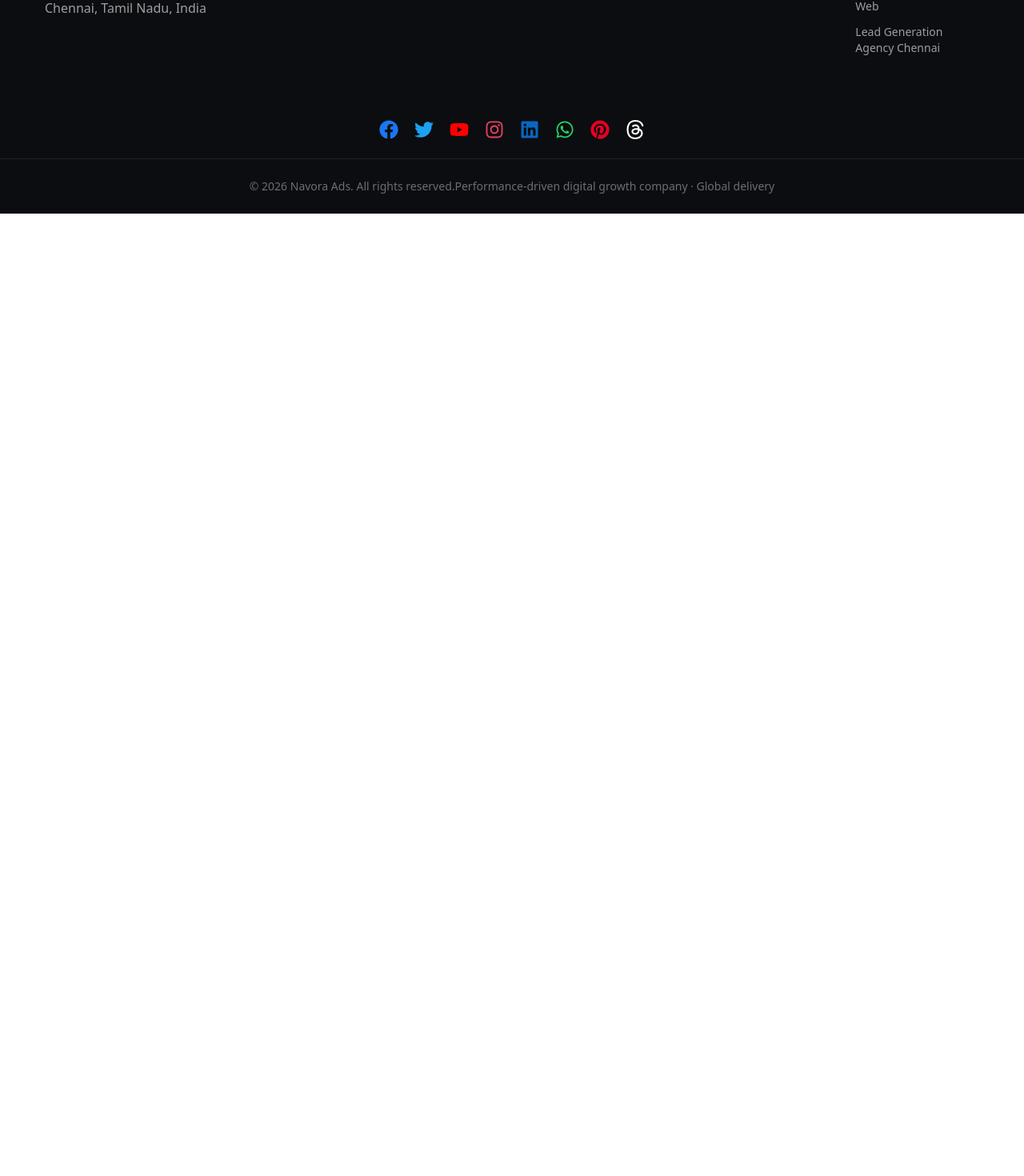
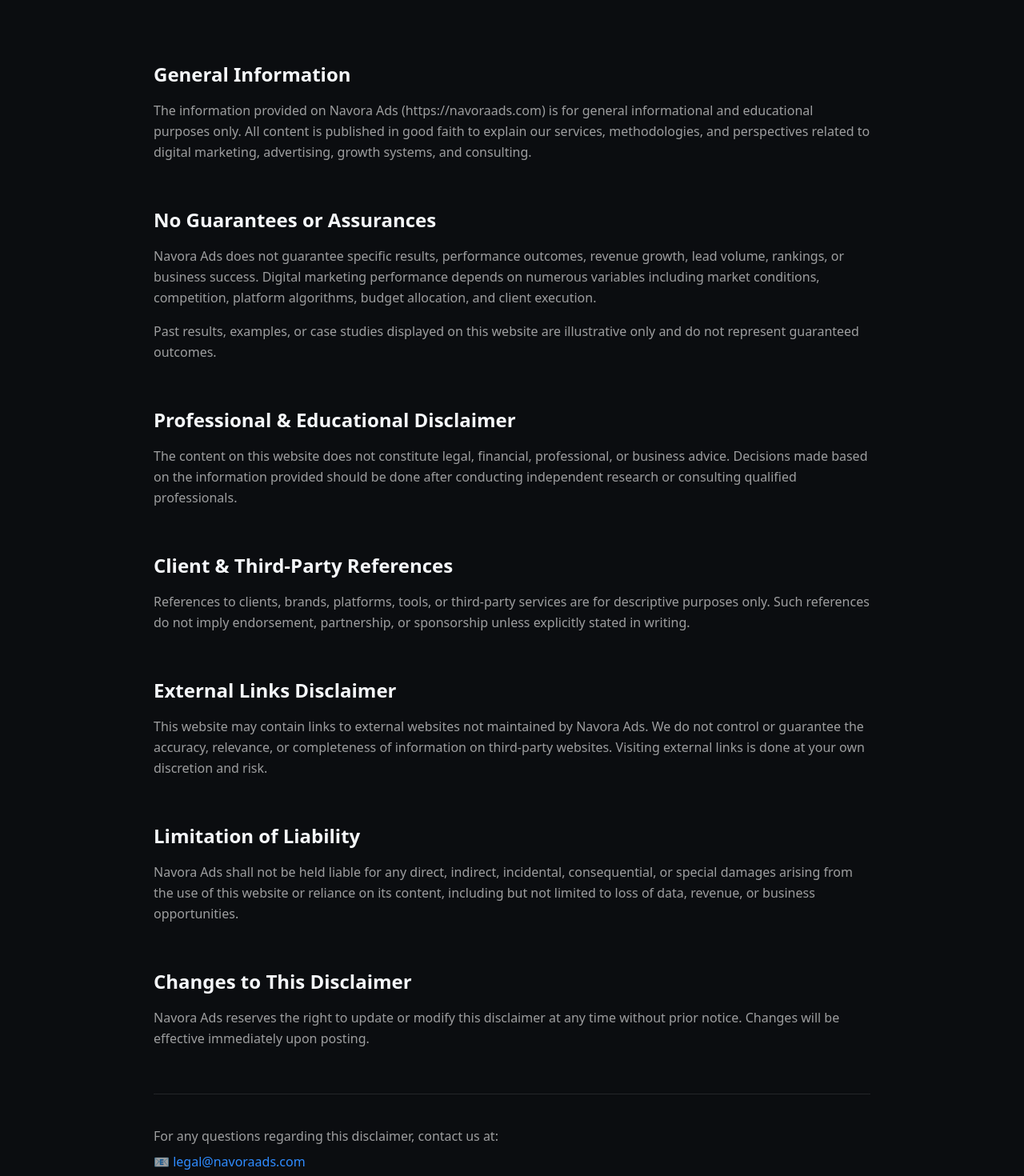
Before and after one commit to ceomindai-alt/Navora-Ads, a React (Vite) app in the folder frontend/: page /disclaimer in a window 1280 px wide. Shown: the part 319-1789 px from the top of the page at 80% size. Before the commit the page ends 800 px from the top, so only its background shows below. Built offline with nearby package versions, Linux system fonts and the light colour scheme; no server answers.

Commit message:
remove underlines

```diff
--- a/frontend/src/App.jsx
+++ b/frontend/src/App.jsx
@@ -10,7 +10,7 @@
 import MetaAds from "./seo/MetaAds";
 import GoogleAds from "./seo/GoogleAds";
 import Lead from "./seo/Lead";
-import Privacy from "./pages/privacy";
+import Privacy from "./pages/Privacy";
 import Terms from "./pages/Term";
 import Cookie from "./pages/Cookie";
 import Healthcare from "./pages/Healthcare";
@@ -24,7 +24,7 @@
 import Insights from "./pages/Insights";
 import Snowfall from "react-snowfall";
 import HighTicketLanding from "./seo/HighTicketLanding";
-
+import Disclaimer from "./pages/Disclaimer";
 
 function App() {
   return (
@@ -45,7 +45,8 @@
         <Route path="/google-ads-agency-chennai" element={<GoogleAds />} />
         <Route path="/lead-generation-agency-chennai" element={<Lead />} />
         <Route path="/privacy-policy" element={<Privacy />} />
-        <Route path="/terms-conditions" element={<Terms />} />
+        <Route path="/terms" element={<Terms />} />
+        <Route path="/disclaimer" element={<Disclaimer />} />
         <Route path="/cookie-policy" element={<Cookie />} />
         <Route path="/case-studies/healthcare-performance-marketing" element={<Healthcare />} />
         <Route path="/case-studies/real-estate-lead-generation" element={<RealEstate />} />
@@ -54,7 +55,7 @@
         <Route path="/whatsappcta" element={<WhatsAppCTA />} />
         <Route path="/thank-you" element={<ThankYou />} />
         <Route path="/careers" element={<Careers />} />
-        <Route path="/ourprocess" element={<OurProcess />} />
+        <Route path="/our-process" element={<OurProcess />} />
         <Route path="/insights" element={<Insights />} />
         <Route path="/web" element={<HighTicketLanding />} />
       </Routes>
--- a/frontend/src/components/HF.jsx
+++ b/frontend/src/components/HF.jsx
@@ -142,6 +142,10 @@
 // No missing sections or bars
 
 export function Footer() {
+  const scrollTop = () => {
+    window.scrollTo({ top: 0, left: 0, behavior: "instant" });
+  };
+
   return (
     <footer className="bg-[#0B0D10] text-white/60 border-t border-white/10">
 
@@ -162,7 +166,10 @@
             <div className="text-base space-y-2">
               <p>
                 Email:{" "}
-                <a href="mailto:info@navoraads.com" className="hover:text-white transition">
+                <a
+                  href="mailto:info@navoraads.com"
+                  className="hover:text-white transition"
+                >
                   info@navoraads.com
                 </a>
               </p>
@@ -175,10 +182,10 @@
           <div>
             <h4 className="text-white font-medium mb-6">Company</h4>
             <ul className="space-y-3 text-sm">
-              <li><Link to="/">Home</Link></li>
-              <li><Link to="/about">About</Link></li>
-              <li><Link to="/careers">Careers</Link></li>
-              <li><Link to="/contact">Contact</Link></li>
+              <li><Link to="/" onClick={scrollTop}>Home</Link></li>
+              <li><Link to="/about" onClick={scrollTop}>About</Link></li>
+              <li><Link to="/careers" onClick={scrollTop}>Careers</Link></li>
+              <li><Link to="/contact" onClick={scrollTop}>Contact</Link></li>
             </ul>
           </div>
 
@@ -186,10 +193,10 @@
           <div>
             <h4 className="text-white font-medium mb-6">Expertise</h4>
             <ul className="space-y-3 text-sm">
-              <li><Link to="/services">Services</Link></li>
-              <li><Link to="/case-studies">Case Studies</Link></li>
-              <li><Link to="/our-process">Our Process</Link></li>
-              <li><Link to="/insights">Insights</Link></li>
+              <li><Link to="/services" onClick={scrollTop}>Services</Link></li>
+              <li><Link to="/case-studies" onClick={scrollTop}>Case Studies</Link></li>
+              <li><Link to="/our-process" onClick={scrollTop}>Our Process</Link></li>
+              <li><Link to="/insights" onClick={scrollTop}>Insights</Link></li>
             </ul>
           </div>
 
@@ -197,9 +204,9 @@
           <div>
             <h4 className="text-white font-medium mb-6">Legal</h4>
             <ul className="space-y-3 text-sm">
-              <li><Link to="/privacy-policy">Privacy Policy</Link></li>
-              <li><Link to="/terms">Terms & Conditions</Link></li>
-              <li><Link to="/disclaimer">Disclaimer</Link></li>
+              <li><Link to="/privacy-policy" onClick={scrollTop}>Privacy Policy</Link></li>
+              <li><Link to="/terms" onClick={scrollTop}>Terms & Conditions</Link></li>
+              <li><Link to="/disclaimer" onClick={scrollTop}>Disclaimer</Link></li>
             </ul>
           </div>
 
@@ -207,13 +214,12 @@
           <div>
             <h4 className="text-white font-medium mb-6">We are</h4>
             <ul className="space-y-3 text-sm">
-              <li><Link to="/digital-marketing-agency-chennai">Digital Marketing Agency Chennai</Link></li>
-              <li><Link to="/seo-company-chennai">SEO Company Chennai</Link></li>
-              <li><Link to="/meta-ads-agency-chennai">Meta Ads Agency Chennai</Link></li>
-              <li><Link to="/google-ads-agency-chennai">Google Ads Agency Chennai</Link></li>
-                            <li><Link to="/web">Web</Link></li>
-
-              <li><Link to="/lead-generation-agency-chennai">Lead Generation Agency Chennai</Link></li>
+              <li><Link to="/digital-marketing-agency-chennai" onClick={scrollTop}>Digital Marketing Agency Chennai</Link></li>
+              <li><Link to="/seo-company-chennai" onClick={scrollTop}>SEO Company Chennai</Link></li>
+              <li><Link to="/meta-ads-agency-chennai" onClick={scrollTop}>Meta Ads Agency Chennai</Link></li>
+              <li><Link to="/google-ads-agency-chennai" onClick={scrollTop}>Google Ads Agency Chennai</Link></li>
+              <li><Link to="/web" onClick={scrollTop}>Web</Link></li>
+              <li><Link to="/lead-generation-agency-chennai" onClick={scrollTop}>Lead Generation Agency Chennai</Link></li>
             </ul>
           </div>
 
@@ -222,7 +228,6 @@
 
       {/* SOCIAL ICONS */}
       <div className="flex justify-center items-center gap-5 text-2xl mb-6">
-
         <a href="https://www.facebook.com/profile.php?id=61573690134638" target="_blank" rel="noopener noreferrer" className="text-[#1877F2] hover:scale-110 transition"><FaFacebook /></a>
         <a href="https://x.com/navoraads" target="_blank" rel="noopener noreferrer" className="text-[#1DA1F2] hover:scale-110 transition"><FaTwitter /></a>
         <a href="https://www.youtube.com/@Officevlogs12" target="_blank" rel="noopener noreferrer" className="text-[#FF0000] hover:scale-110 transition"><FaYoutube /></a>
@@ -232,8 +237,6 @@
         <a href="https://pinterest.com/navoraads" target="_blank" rel="noopener noreferrer" className="text-[#E60023] hover:scale-110 transition"><FaPinterest /></a>
         <a href="https://threads.net/@navoraads" target="_blank" rel="noopener noreferrer" className="text-white hover:scale-110 transition"><SiThreads /></a>
       </div>
-        {/* icons unchanged */}
-
 
       {/* BOTTOM BAR */}
       <div className="border-t border-white/10">
--- /dev/null
+++ b/frontend/src/pages/Disclaimer.jsx
@@ -0,0 +1,157 @@
+// Navora Ads — DISCLAIMER PAGE
+// Corporate | Legal | Enterprise-Grade
+// React + Tailwind CSS
+
+import React from "react";
+import { Helmet } from "react-helmet-async";
+
+export default function Disclaimer() {
+  return (
+    <main className="bg-[#0B0D10] text-[#F5F7FA]">
+
+      {/* SEO */}
+      <Helmet>
+        <title>Disclaimer | Navora Ads</title>
+        <meta
+          name="description"
+          content="Legal disclaimer for Navora Ads. Information, limitations, liabilities, and professional boundaries explained."
+        />
+      </Helmet>
+
+      {/* HERO */}
+      <section className="pt-44 pb-20 px-6 text-center">
+        <div className="max-w-4xl mx-auto">
+          <p className="uppercase tracking-widest text-xs text-white/50 mb-6">
+            Legal Information
+          </p>
+          <h1 className="text-4xl md:text-5xl font-semibold">
+            Disclaimer
+          </h1>
+          <p className="mt-6 text-white/60 text-lg">
+            Please read this disclaimer carefully before using our website or
+            engaging with our services.
+          </p>
+        </div>
+      </section>
+
+      {/* CONTENT */}
+      <section className="pb-28 px-6">
+        <div className="max-w-4xl mx-auto space-y-14">
+
+          {/* SECTION */}
+          <div>
+            <h2 className="text-2xl font-semibold mb-4">
+              General Information
+            </h2>
+            <p className="text-white/60 leading-relaxed">
+              The information provided on Navora Ads (https://navoraads.com) is
+              for general informational and educational purposes only. All
+              content is published in good faith to explain our services,
+              methodologies, and perspectives related to digital marketing,
+              advertising, growth systems, and consulting.
+            </p>
+          </div>
+
+          {/* SECTION */}
+          <div>
+            <h2 className="text-2xl font-semibold mb-4">
+              No Guarantees or Assurances
+            </h2>
+            <p className="text-white/60 leading-relaxed">
+              Navora Ads does not guarantee specific results, performance
+              outcomes, revenue growth, lead volume, rankings, or business
+              success. Digital marketing performance depends on numerous
+              variables including market conditions, competition, platform
+              algorithms, budget allocation, and client execution.
+            </p>
+            <p className="text-white/60 leading-relaxed mt-4">
+              Past results, examples, or case studies displayed on this website
+              are illustrative only and do not represent guaranteed outcomes.
+            </p>
+          </div>
+
+          {/* SECTION */}
+          <div>
+            <h2 className="text-2xl font-semibold mb-4">
+              Professional & Educational Disclaimer
+            </h2>
+            <p className="text-white/60 leading-relaxed">
+              The content on this website does not constitute legal, financial,
+              professional, or business advice. Decisions made based on the
+              information provided should be done after conducting independent
+              research or consulting qualified professionals.
+            </p>
+          </div>
+
+          {/* SECTION */}
+          <div>
+            <h2 className="text-2xl font-semibold mb-4">
+              Client & Third-Party References
+            </h2>
+            <p className="text-white/60 leading-relaxed">
+              References to clients, brands, platforms, tools, or third-party
+              services are for descriptive purposes only. Such references do not
+              imply endorsement, partnership, or sponsorship unless explicitly
+              stated in writing.
+            </p>
+          </div>
+
+          {/* SECTION */}
+          <div>
+            <h2 className="text-2xl font-semibold mb-4">
+              External Links Disclaimer
+            </h2>
+            <p className="text-white/60 leading-relaxed">
+              This website may contain links to external websites not maintained
+              by Navora Ads. We do not control or guarantee the accuracy,
+              relevance, or completeness of information on third-party websites.
+              Visiting external links is done at your own discretion and risk.
+            </p>
+          </div>
+
+          {/* SECTION */}
+          <div>
+            <h2 className="text-2xl font-semibold mb-4">
+              Limitation of Liability
+            </h2>
+            <p className="text-white/60 leading-relaxed">
+              Navora Ads shall not be held liable for any direct, indirect,
+              incidental, consequential, or special damages arising from the
+              use of this website or reliance on its content, including but not
+              limited to loss of data, revenue, or business opportunities.
+            </p>
+          </div>
+
+          {/* SECTION */}
+          <div>
+            <h2 className="text-2xl font-semibold mb-4">
+              Changes to This Disclaimer
+            </h2>
+            <p className="text-white/60 leading-relaxed">
+              Navora Ads reserves the right to update or modify this disclaimer
+              at any time without prior notice. Changes will be effective
+              immediately upon posting.
+            </p>
+          </div>
+
+          {/* CONTACT */}
+          <div className="border-t border-white/10 pt-10 text-white/60">
+            <p>
+              For any questions regarding this disclaimer, contact us at:
+            </p>
+            <p className="mt-2">
+              📧{" "}
+              <a
+                href="mailto:legal@navoraads.com"
+                className="text-[#2F8CFF] hover:underline"
+              >
+                legal@navoraads.com
+              </a>
+            </p>
+          </div>
+
+        </div>
+      </section>
+    </main>
+  );
+}
--- a/frontend/src/pages/Privacy.jsx
+++ b/frontend/src/pages/Privacy.jsx
@@ -26,7 +26,7 @@
       </Helmet>
 
       {/* ================= HERO ================= */}
-      <section className="pt-44 pb-28 px-6 border-b border-white/10">
+      <section className="pt-44 pb-24 px-6 ">
         <motion.div
           variants={fadeUp}
           initial="hidden"
@@ -44,7 +44,7 @@
       </section>
 
       {/* ================= CONTENT ================= */}
-      <section className="py-28 px-6">
+      <section className="py-20 px-6">
         <div className="max-w-4xl mx-auto space-y-14 text-white/70 text-sm leading-relaxed">
 
           <PolicySection title="1. Overview">
--- a/frontend/src/pages/Term.jsx
+++ b/frontend/src/pages/Term.jsx
@@ -36,7 +36,7 @@
       </section>
 
       {/* CONTENT */}
-      <section className="border-t border-white/10 py-24 px-6">
+      <section className="py-20 px-6">
         <div className="max-w-5xl mx-auto space-y-14 text-white/60 text-sm leading-relaxed">
 
           {/* 1 */}
```
Also changed, not shown: frontend/src/pages/Insights.jsx (+9 -9 lines), frontend/src/pages/OurProcess.jsx (+9 -9 lines).
